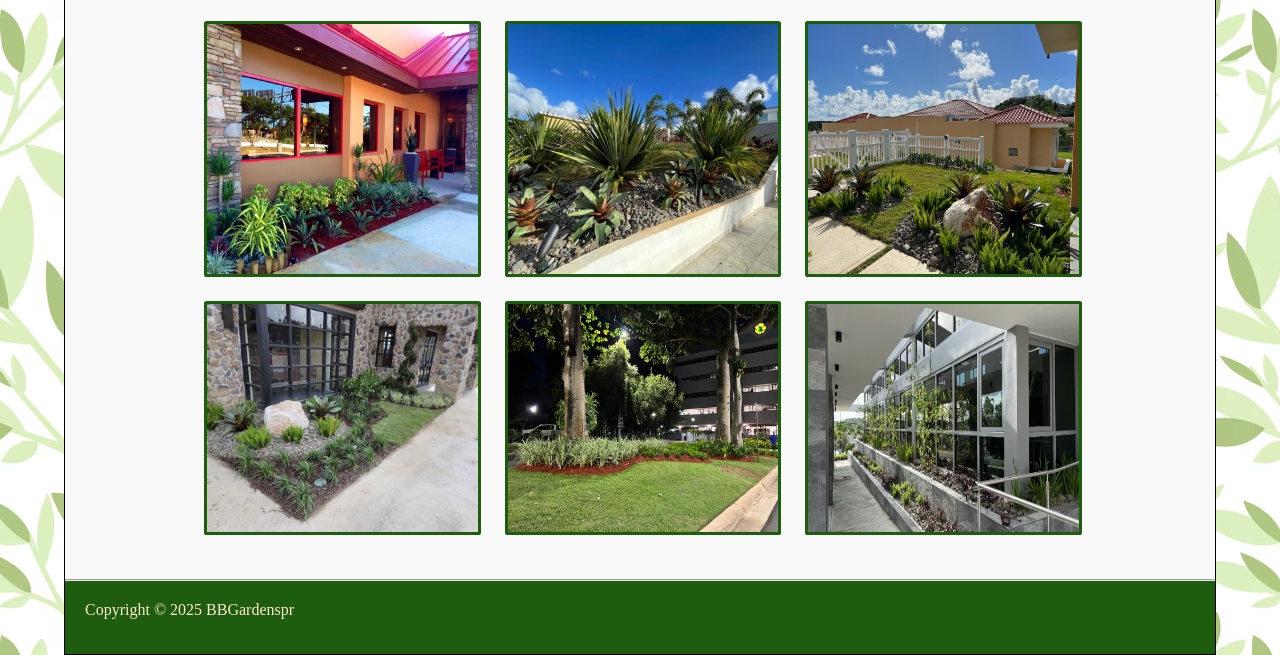
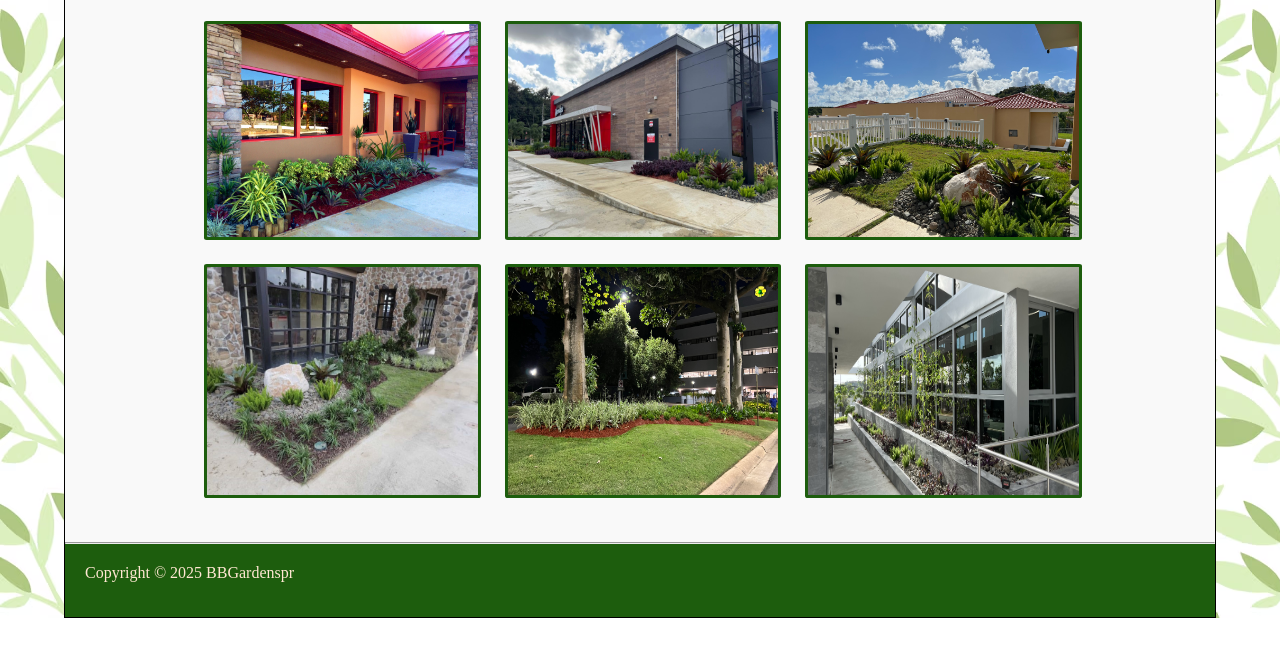
Before and after one commit to romanYF76/bbgardespr, a plain HTML site: page gallery.html in a window 1280 px wide. Shown: the part 1069-1724 px from the top of the page. After the commit the page ends 1687 px from the top, so only its background shows below. Drawn offline with Linux system fonts and the light colour scheme; a web font is replaced by a local one.

Commit message:
Update gallery.html

```diff
--- a/gallery.html
+++ b/gallery.html
@@ -40,7 +40,7 @@
                 <a href="pictures/sm_frente.JPEG" target="_blank"><img src="pictures/sm_frente.JPEG" alt="Garden"></a>
                 <a href="pictures/redondel.JPG" target="_blank"><img src="pictures/redondel.JPG" alt="Garden"></a>
                 <a href="pictures/sr_2.JPEG" target="_blank"><img src="pictures/sr_2.JPEG" alt="Garden"></a>
-                <a href="pictures/IMG_7280.JPEG" target="_blank"><img src="pictures/IMG_7280.JPEG" alt="Garden"></a>
+                <a href="pictures/wr_4.jpg" target="_blank"><img src="pictures/wr_4.jpg" alt="Garden"></a>
                 <a href="pictures/IMG_6804.JPEG" target="_blank"><img src="pictures/IMG_6804.JPEG" alt="Garden"></a>
                 <a href="pictures/og_5.JPEG" target="_blank"><img src="pictures/og_5.JPEG" alt="Jardin"></a>
                 <a href="pictures/sm_entrada.JPEG" target="_blank"><img src="pictures/sm_entrada.JPEG" alt="Garden"></a>
```
